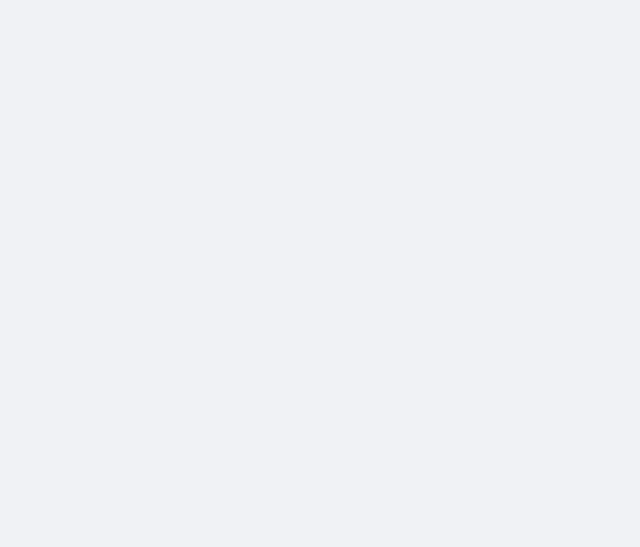
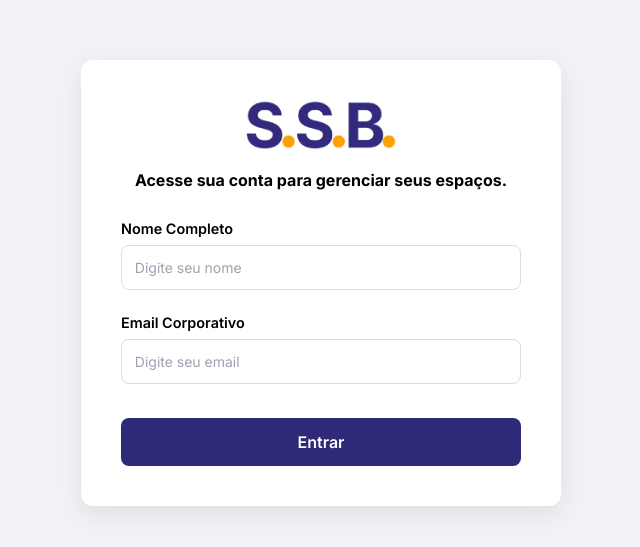
Before and after one commit to raquellzz/smart-space-booking, a React (Vite) app in the folder frontend/: page /login in a window 1280 px wide. Before the commit this address had no page. Shown: the part 117-664 px from the top of the page, without its empty margins (319-959 px from the left). Built offline with nearby package versions, Linux system fonts and the light colour scheme.

Commit message:
fix: ajustando app jsx merge main

```diff
--- a/frontend/src/App.jsx
+++ b/frontend/src/App.jsx
@@ -1,5 +1,5 @@
-import { Routes, Route } from 'react-router-dom';
-import './App.css';
+import { Routes, Route, Navigate } from 'react-router-dom';
+import { AuthProvider } from './contexts/AuthContext';
 import Login from './pages/Login';
 import Admin from './pages/adminPages/Admin';
 import CadastroSala from './pages/adminPages/CadastroSala';
@@ -7,14 +7,17 @@ import CadastroSala from './pages/adminPages/CadastroSala';
 
 function App() {
   return (
+    <AuthProvider>
      <div className="app-container">
         <Routes>
-        <Route path="/" element={<Login />} />
+          <Route path="/" element={<Navigate to="/login" replace />} />
+          <Route path="/login" element={<Login />} />
            {/*<Route path="/home" element={<Home />} />*/}
           <Route path="/admin" element={<Admin />} />
           <Route path="/cadastrar-sala" element={<CadastroSala />} />
         </Routes>
         </div>
+    </AuthProvider>
   );
 }
 
```
Lines whose indentation alone changed are shown as unchanged.
